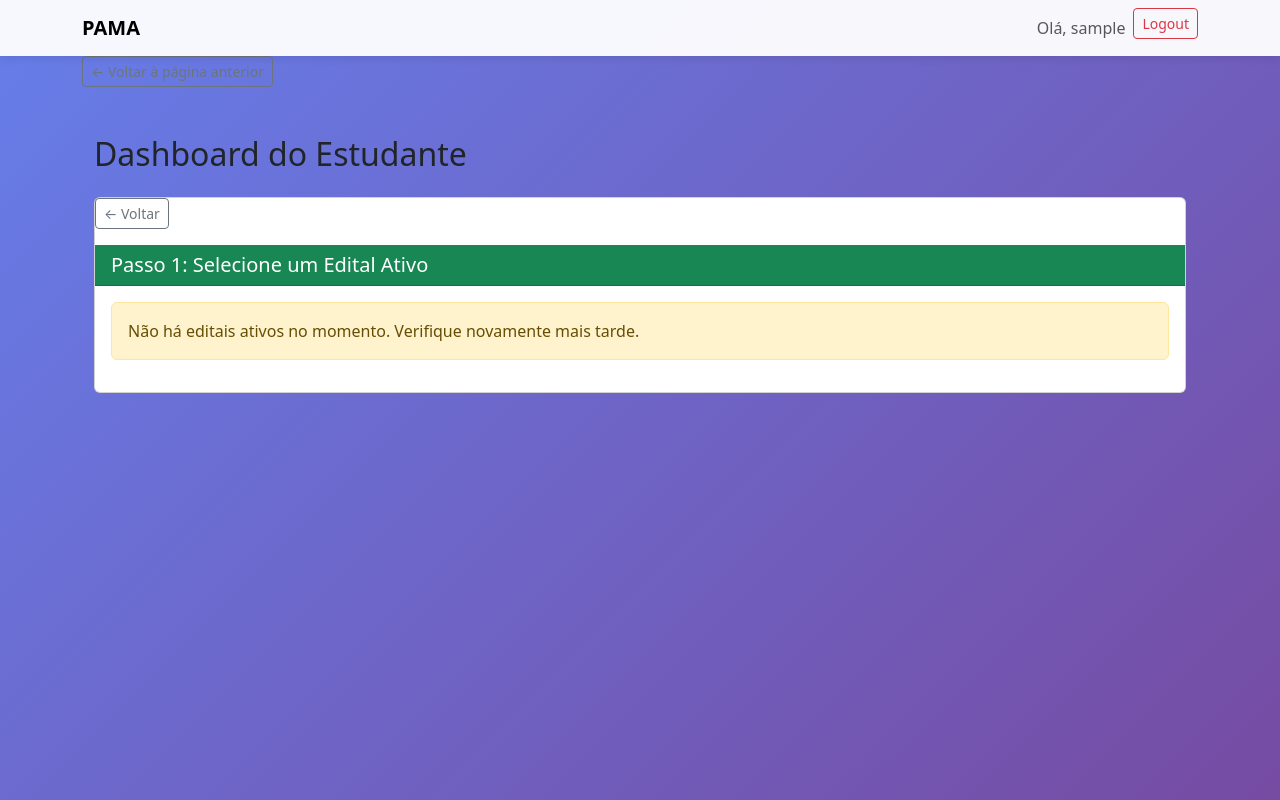
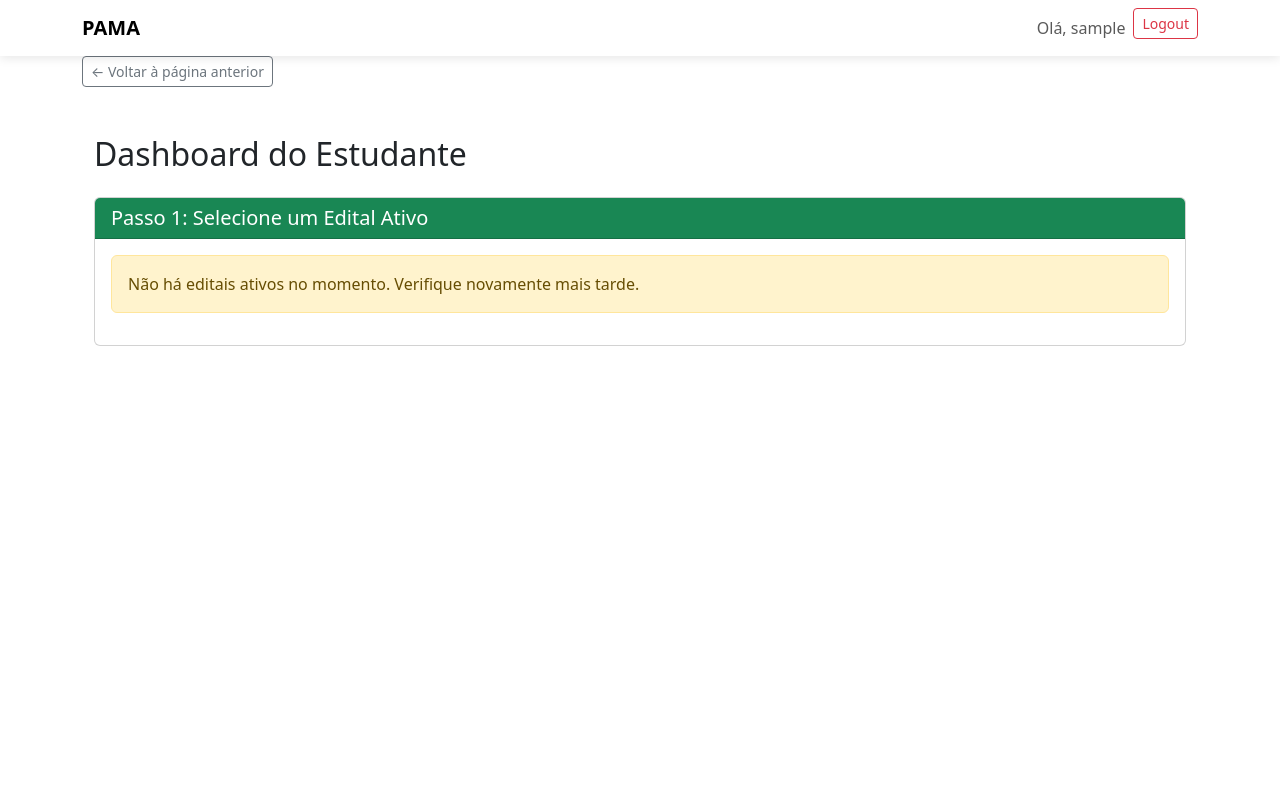
Before and after one commit to qwen-coder-dti-rei-ifpe/refluxo, a Django app: page /dashboard/student/ in a window 1280 px wide. Run offline with Django 5.2, Linux system fonts and the light colour scheme; the visitor is signed in with stand-in values (Sample User, id 1); data that the repository does not hold is empty; parts of the project's set-up code (start-up, migrations or seed data) failed here and were passed over.

Commit message:
Remove back links and background styling from student dashboard
- Removed "Voltar" link from Passo 1 card header in templates/dashboard/student.html
- Removed "Voltar para Seleção de Edital" link from Passo 2 card header in templates/dashboard/student.html
- Added CSS to remove body background color styling in templates/dashboard/student.html

The changes clean up the student dashboard interface by removing unnecessary navigation links and standardizing the background appearance.

```diff
--- a/templates/dashboard/student.html
+++ b/templates/dashboard/student.html
@@ -1,6 +1,15 @@
 {% extends 'base.html' %}
 
 {% block title %}Dashboard do Estudante{% endblock %}
+
+{% block extra_css %}
+<style>
+    body {
+        background: none !important;
+        background-color: #fff !important;
+    }
+</style>
+{% endblock %}
 
 {% block content %}
 <div class="container mt-5">
@@ -16,11 +25,6 @@
 
             <!-- Passo 1: Seleção de Edital Ativo -->
             <div class="card mb-4">
-                <div class="d-flex justify-content-between align-items-center mb-3">
-                    <a href="javascript:history.back()" class="btn btn-outline-secondary btn-sm">
-                        ← Voltar
-                    </a>
-                </div>
                 <div class="card-header bg-success text-white">
                     <h5 class="mb-0">Passo 1: Selecione um Edital Ativo</h5>
                 </div>
@@ -60,11 +64,6 @@
             <!-- Passo 2: Busca por Matrícula (somente se edital selecionado) -->
             {% if edital %}
             <div class="card mb-4">
-                <div class="d-flex justify-content-between align-items-center mb-3">
-                    <a href="{% url 'student_dashboard' %}?clear_edital=1" class="btn btn-outline-secondary btn-sm">
-                        ← Voltar para Seleção de Edital
-                    </a>
-                </div>
                 <div class="card-header bg-success text-white">
                     <h5 class="mb-0">Passo 2: Buscar Matrícula</h5>
                 </div>
@@ -90,11 +89,6 @@
             <!-- Informações do Estudante (se encontrado) -->
             {% if matricula_search and not edital %}
             <div class="card">
-                <div class="d-flex justify-content-between align-items-center mb-3">
-                    <a href="{% url 'student_dashboard' %}" class="btn btn-outline-secondary btn-sm">
-                        ← Voltar para Seleção de Edital
-                    </a>
-                </div>
                 <div class="card-header bg-info text-white">
                     <h5 class="mb-0">Sua Informação</h5>
                 </div>
```
Also changed, not shown: 1 other file.
